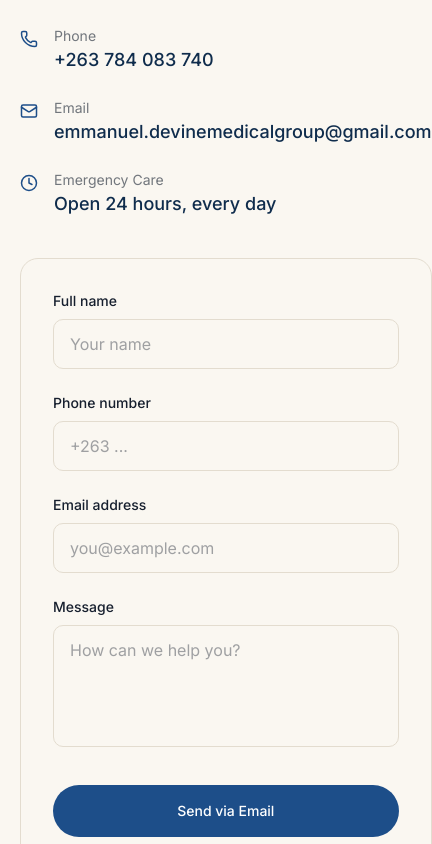
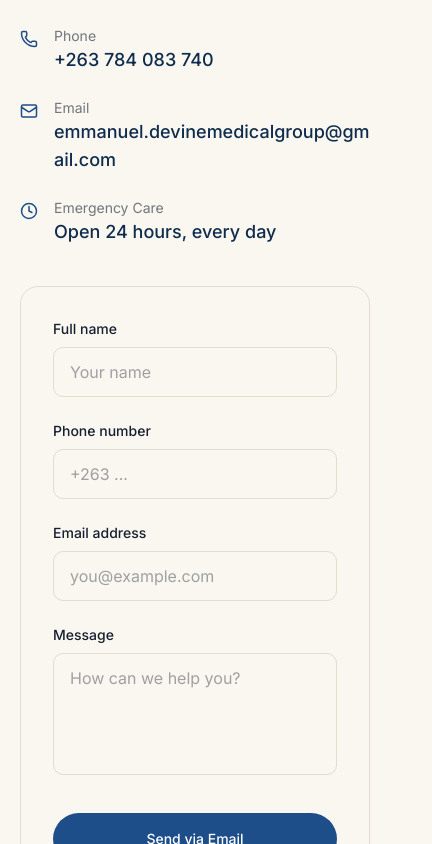
Before and after one commit to lilcuz03/Devine-Medical-Group, a Next.js app: page / in a window 390 px wide. Shown: the part 6580-7424 px from the top of the page, 432 px wide, since content can reach past the window. Built offline with nearby package versions, Linux system fonts and the light colour scheme.

Commit message:
Prevent email overflow on mobile

```diff
--- a/components/Contact.tsx
+++ b/components/Contact.tsx
@@ -130,7 +130,7 @@ export default function Contact() {
 
                   <a
                     href="mailto:emmanuel.devinemedicalgroup@gmail.com"
-                    className="text-lg font-medium text-[#0F2C4C] hover:text-[#1D4E89] transition-colors duration-300"
+                    className="break-all text-lg font-medium text-[#0F2C4C] hover:text-[#1D4E89] transition-colors duration-300"
                   >
                     emmanuel.devinemedicalgroup@gmail.com
                   </a>
--- a/components/Footer.tsx
+++ b/components/Footer.tsx
@@ -92,7 +92,7 @@ export default function Footer() {
               <li>
                 <a
                   href="mailto:emmanuel.devinemedicalgroup@gmail.com"
-                  className="flex items-center gap-2.5 text-sm text-[#F1EDE3]/80 hover:text-white transition-colors duration-300"
+                  className="flex items-center gap-2.5 break-all text-sm text-[#F1EDE3]/80 hover:text-white transition-colors duration-300"
                 >
                   <Mail
                     size={15}
```
